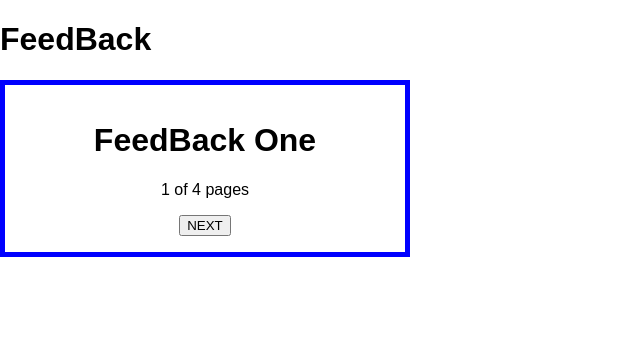
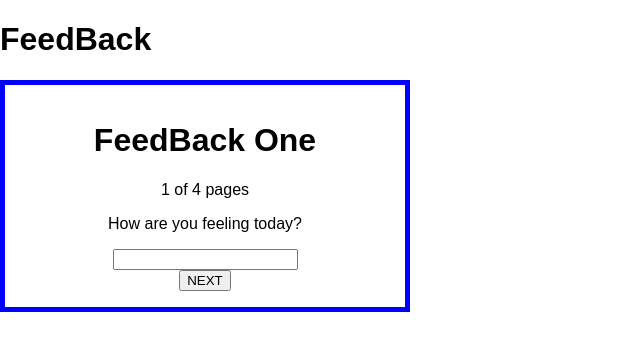
Before and after one commit to amitao/prime-feedback, a React (Create React App) app: page /#/ in a window 1280 px wide. Shown: the top 350 px of the page, without its empty margins (0-640 px from the left). Built offline with nearby package versions, Linux system fonts and the light colour scheme.

Commit message:
add input, create new state in app, and handleChange

```diff
--- a/src/components/App/App.jsx
+++ b/src/components/App/App.jsx
@@ -13,6 +13,12 @@ import { HashRouter as Router, Route } from 'react-router-dom';
 
 
 class App extends Component {
+
+  state = {
+    newFeedBack: ''
+  }
+
+
   render() {
     return (
       <Router>
--- a/src/components/FeedBackOne/FeedBackOne.jsx
+++ b/src/components/FeedBackOne/FeedBackOne.jsx
@@ -4,23 +4,33 @@ import { connect } from 'react-redux';
 
 class FeedBackOne extends Component {
 
+
   // next button to feedback two
   handleClick = () => {
     console.log('Feedback one has been clicked');
     this.props.history.push("/feedbacktwo");
+    this.props.dispatch({ type: 'ADD_FEEDBACK', payload: this.state.newFeedBack});
   }
 
-  render () {
+  // handleChange to setState with new data when NEXT button is clicked
+  HandleChange = (event) => {
+    this.setState({
+      newFeedBack: event.target.value
+    })
+  }
+
+  render() {
     return (
       <div>
         <h1>FeedBack One</h1>
-        <div className="box-border">
-          <p>1 of 4 pages</p>
+        <p>1 of 4 pages</p>
+        <div className="box">
           <div>
-
+            <p>How are you feeling today?</p>
+            <input onChange={this.HandleChange}/>
           </div>
-        </div>
-        <button onClick={this.handleClick}>NEXT</button>
+          <button onClick={this.handleClick}>NEXT</button>
+        </div> {/* .box-border */}
       </div>
     )
   }
```
